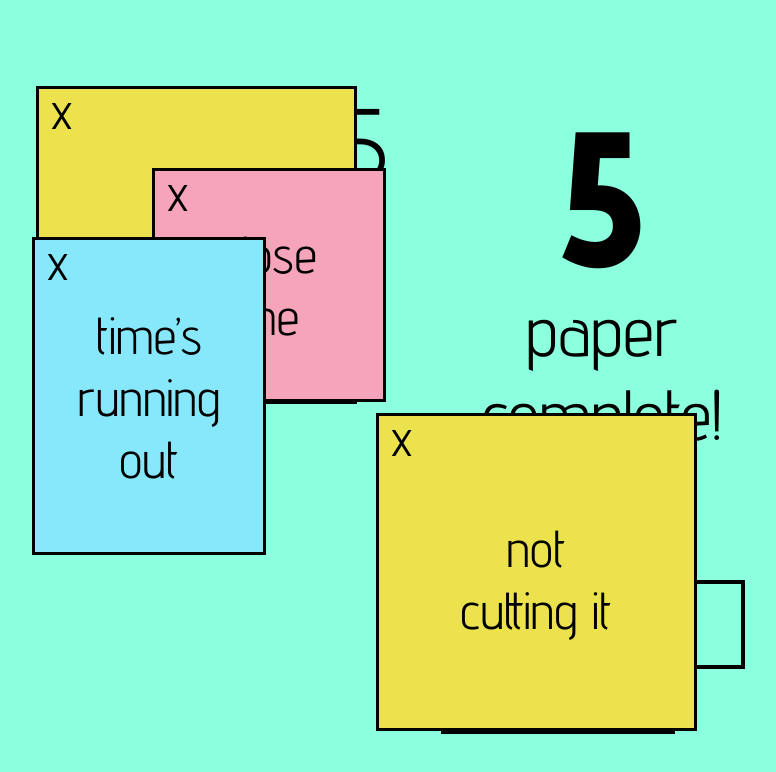
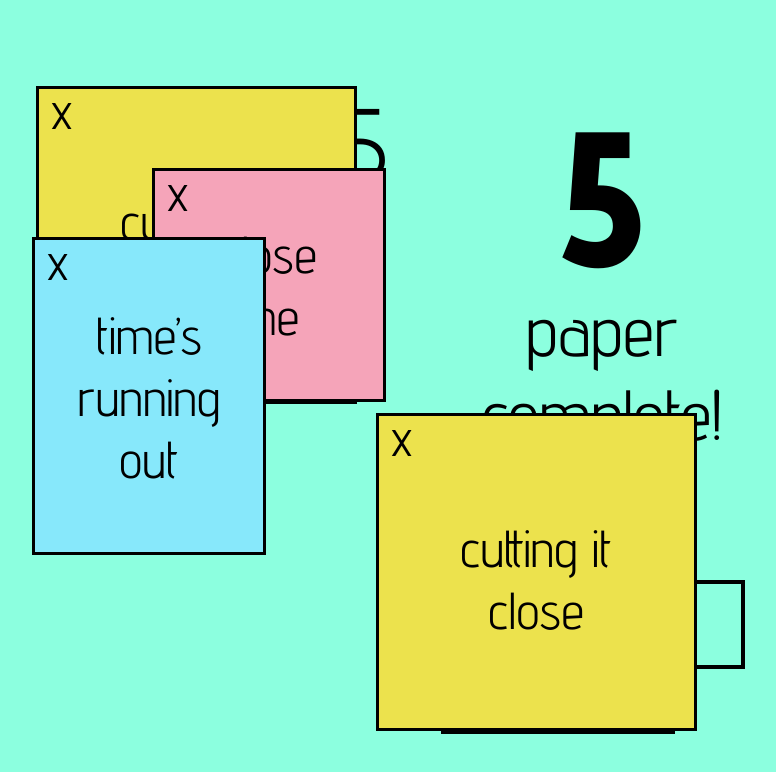
Before and after one commit to yaellenga/yael-overwhelming, a plain HTML site: page game.html in a window 1280 px wide. Shown: the whole page, without its empty margins (38-814 px from the left). Drawn offline with Linux system fonts and the light colour scheme.

Commit message:
Change yellow tab text to "cutting it close"
Co-Authored-By: Claude Opus 5.5 <noreply@anthropic.com>

```diff
--- a/game.html
+++ b/game.html
@@ -42,7 +42,7 @@
     const TAB_TYPES = [
       { color: "pink",   text: "close me" },
       { color: "blue",   text: "time’s running out" },
-      { color: "yellow", text: "not cutting it" },
+      { color: "yellow", text: "cutting it close" },
       { color: "orange", text: "HURRY" },
       { color: "green",  text: "i’m just a distraction" }
     ];
```
